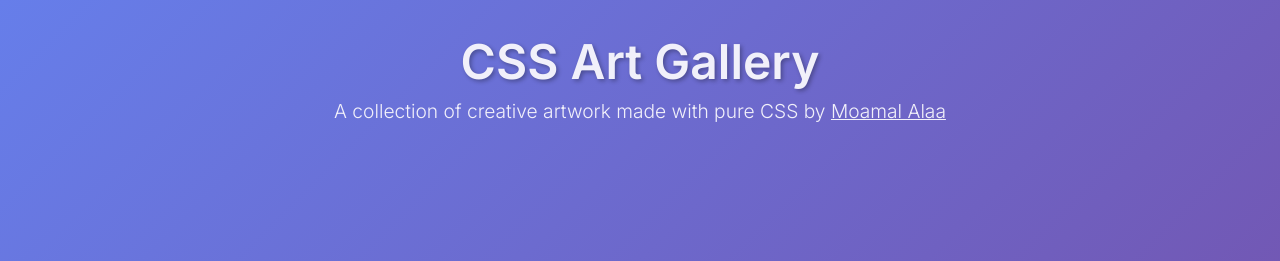
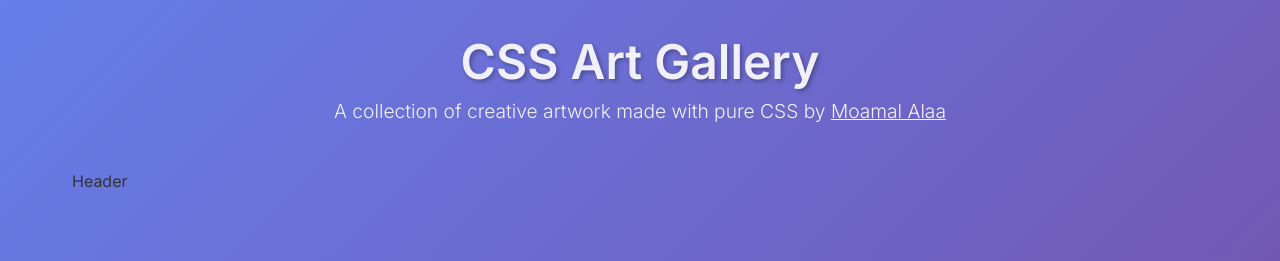
Before and after one commit to Moamal-2000/css-arts-gallery, a Next.js app: page / in a window 1280 px wide. Shown: the top 261 px of the page. Built offline with nearby package versions, Linux system fonts and the light colour scheme.

Commit message:
init: Header component

```diff
--- /dev/null
+++ b/src/Components/Header/Header.jsx
@@ -0,0 +1,9 @@
+import s from './Header.module.scss'
+
+const Header = () => {
+  return (
+    <header>Header</header>
+  )
+}
+
+export default Header
--- a/src/app/page.js
+++ b/src/app/page.js
@@ -1,3 +1,4 @@
+import Header from "@/Components/Header/Header";
 import s from "./page.module.scss";
 
 export default function Home() {
@@ -11,6 +12,7 @@
             <a href="https://www.linkedin.com/feed">Moamal Alaa</a>
           </p>
         </header>
+        <Header />
       </div>
     </main>
   );
```
Also changed, not shown: src/Components/Header/Header.module.scss (added).
